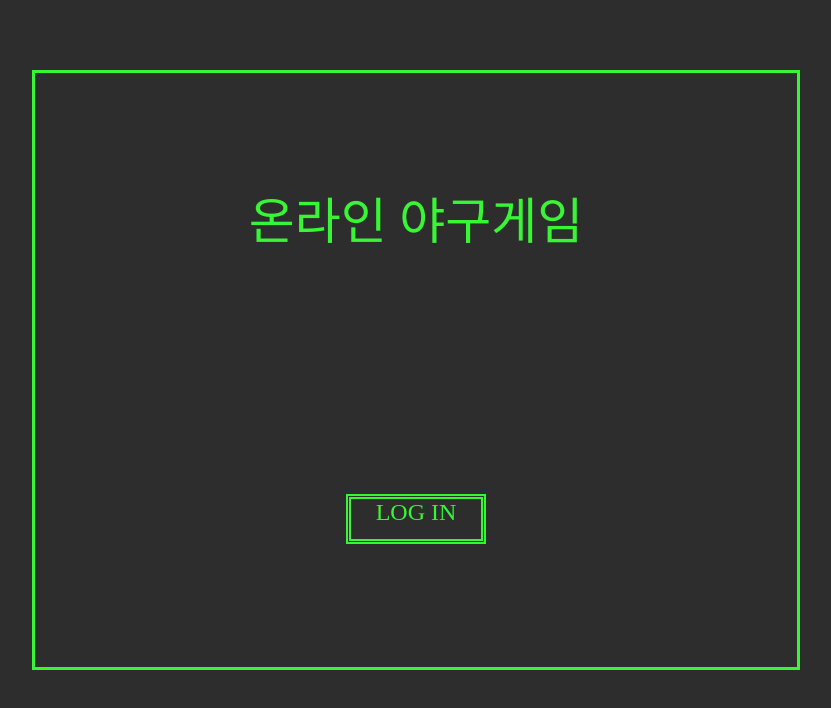
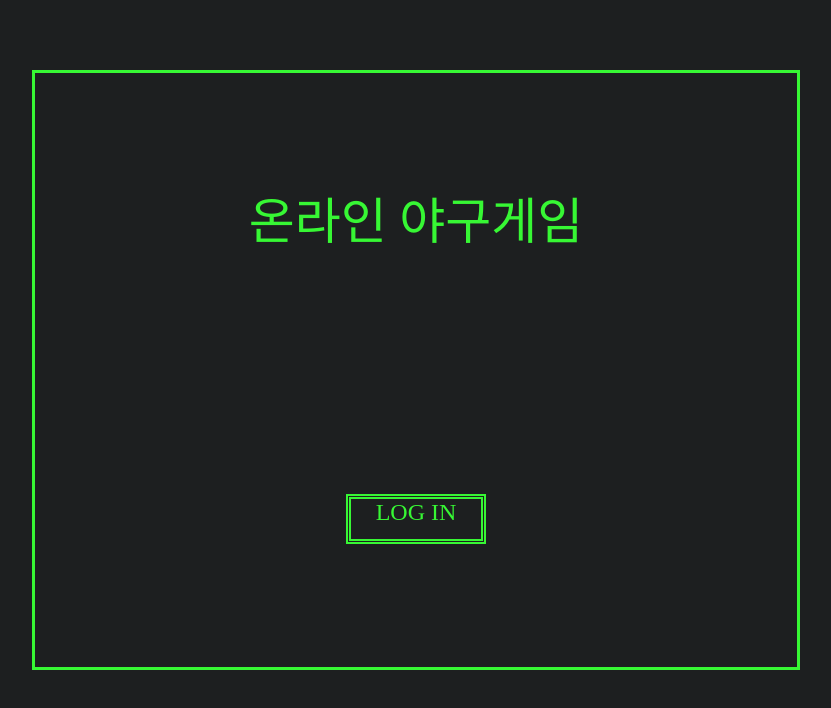
Before and after one commit to codesquad-member-2020/baseball-02, a React app in the folder FE/: page / in a window 1280 px wide. Shown: the top 708 px of the page, without its empty margins (224-1055 px from the left). Built offline with nearby package versions, Linux system fonts and the light colour scheme; a web font is replaced by a local one.

Commit message:
[#21] refactor: 게임판 배경색상 변경

```diff
--- a/FE/src/styles/GlobalStyles.js
+++ b/FE/src/styles/GlobalStyles.js
@@ -16,7 +16,7 @@ const GlobalStyles = createGlobalStyle`
   body {
     font-family: 'NeoDunggeunmo';
     color: #37F734;
-    background: #2D2D2D;
+    background: #1d1f20;
     margin: auto;
     margin-top: 70px;
     border: 3px solid #37F734;
```
